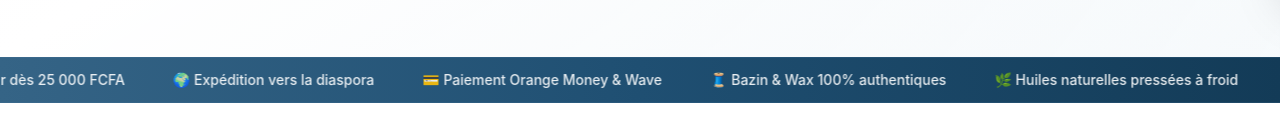
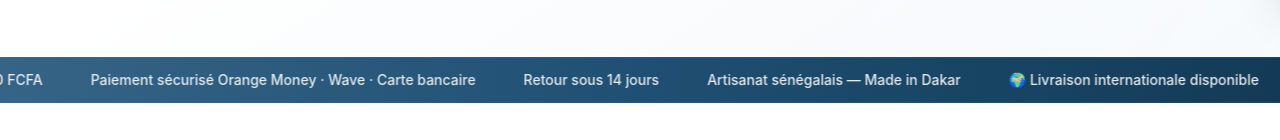
Before and after one commit to dallha/DiDllah-Shop, a Next.js app: page / in a window 1280 px wide. Shown: the part 812-952 px from the top of the page. Built offline with nearby package versions, Linux system fonts and the light colour scheme; no server answers.

Commit message:
fix: marquee banner utilise les données du store + middleware contourne Supabase en dev

```diff
--- a/components/MarqueeBanner.tsx
+++ b/components/MarqueeBanner.tsx
@@ -1,28 +1,19 @@
 'use client';
 
 import { useEffect, useRef } from 'react';
-
-const ITEMS = [
-  '✨ Livraison gratuite à Dakar dès 25 000 FCFA',
-  '🌍 Expédition vers la diaspora',
-  '💳 Paiement Orange Money & Wave',
-  '🧵 Bazin & Wax 100% authentiques',
-  '🌿 Huiles naturelles pressées à froid',
-  '🎁 Cadeau offert dès 50 000 FCFA',
-  '📦 Retour sous 7 jours',
-  '🤝 Coopératives de femmes sénégalaises',
-  '✨ Livraison gratuite à Dakar dès 25 000 FCFA',
-  '🌍 Expédition vers la diaspora',
-  '💳 Paiement Orange Money & Wave',
-  '🧵 Bazin & Wax 100% authentiques',
-  '🌿 Huiles naturelles pressées à froid',
-  '🎁 Cadeau offert dès 50 000 FCFA',
-  '📦 Retour sous 7 jours',
-  '🤝 Coopératives de femmes sénégalaises',
-];
+import { useShopStore } from '@/lib/shop-store';
+import { useHydrated } from '@/lib/use-hydrated';
+import { defaultSiteContent } from '@/lib/data';
 
 export default function MarqueeBanner() {
   const trackRef = useRef<HTMLDivElement>(null);
+  const siteContent = useShopStore((state) => state.siteContent);
+  const hydrated = useHydrated();
+
+  const items = hydrated ? siteContent.marquee : defaultSiteContent.marquee;
+
+  // Dupliquer pour l'effet de défilement infini
+  const displayItems = [...items, ...items];
 
   useEffect(() => {
     const track = trackRef.current;
@@ -60,13 +51,15 @@ export default function MarqueeBanner() {
       }
     };
 
-  }, []);
+  }, [items]);
+
+  if (items.length === 0) return null;
 
   return (
     <div className="relative overflow-hidden bg-gradient-to-r from-brand-600 via-brand-700 to-brand-800 py-3 border-y border-brand-500/20">
       <div className="flex whitespace-nowrap">
         <div ref={trackRef} className="flex items-center gap-0 will-change-transform">
-          {ITEMS.map((item, i) => (
+          {displayItems.map((item, i) => (
             <span key={i} className="inline-flex items-center gap-3 mx-6 text-sm font-medium text-white/90">
               {item}
             </span>
```
Also changed, not shown: middleware.ts (+8 -0 lines).
